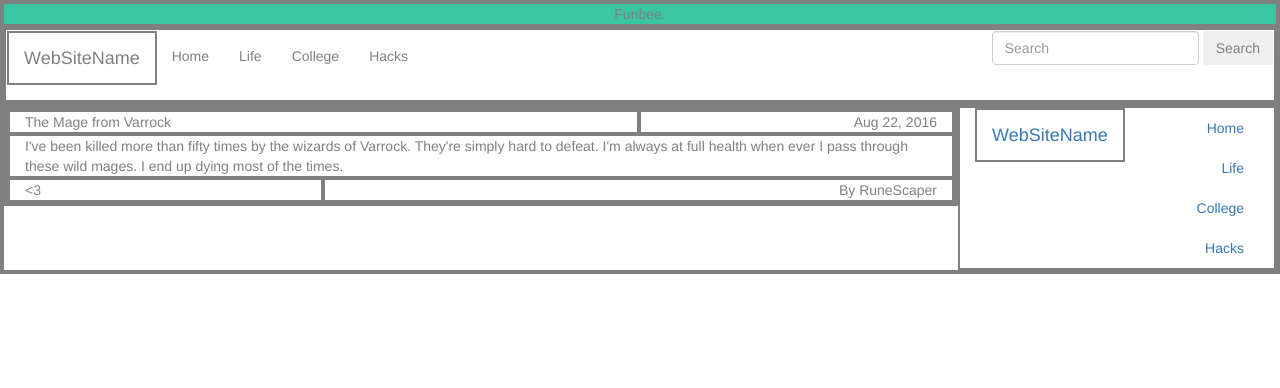
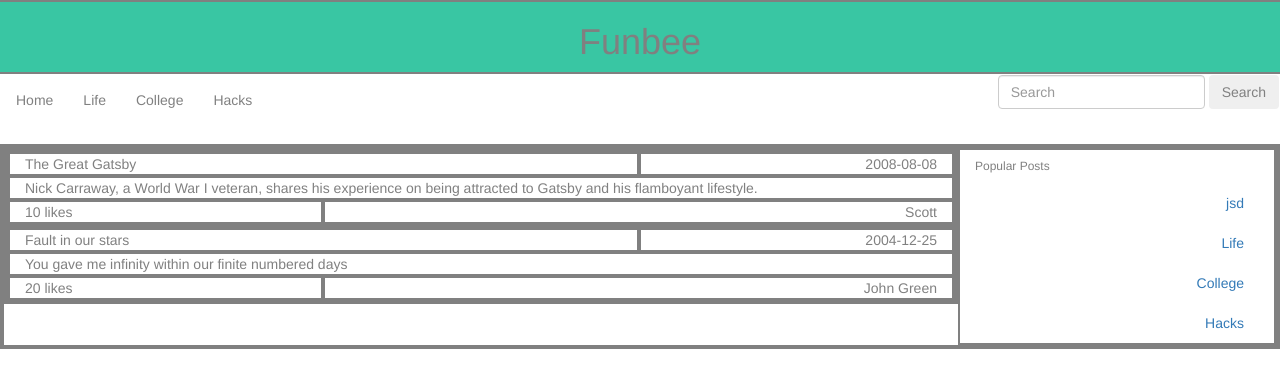
Before and after one commit to sowmyavoona/collegeMagazine, a PHP site: page / in a window 1280 px wide. Shown: the top 388 px of the page. Run offline with PHP 8.4, Linux system fonts and the light colour scheme; data comes from the database, SQL or seed files in the repository.

Commit message:
extracting articles from db
I think i also made few changes to index.php html code.

```diff
--- /dev/null
+++ b/core.php
@@ -0,0 +1,32 @@
+<?php
+require 'config.php';
+
+ob_start();
+
+$current_file = $_SERVER['SCRIPT_NAME'];
+
+if(isset($_SERVER['HTTP_REFERER']) && !empty($_SERVER['HTTP_REFERER'])) {
+	$http_referer = $_SERVER['HTTP_REFERER'];
+}
+
+function getNumberOfArticles() {
+	global $mysql_connect;
+	$query = "SELECT count(*) as numberOfArticles FROM article where isConfirmed = 1 ";
+
+		if($query_run = mysqli_query($mysql_connect, $query)) {
+			$query_run = mysqli_query($mysql_connect, $query);
+			if(mysqli_num_rows($query_run)>0){
+				$query_row = mysqli_fetch_assoc($query_run);
+				$return_field = $query_row['numberOfArticles'];
+				return $return_field;
+			}
+
+			else{
+				return 'something went wrong';
+			}
+		}
+}
+
+
+
+?>
--- a/index.php
+++ b/index.php
@@ -7,70 +7,63 @@
 
 </head>
 <body>
-
-<div class="container-fluid">
-
+	<?php
+		require 'phpVariables.php';
+	?>
 	<!-- SUPER HEADER -->
-
 	<div class="row super-header text-center">
-		Funbee.
+		<h1>Funbee </h1>
 	</div>
 
+
 	<!-- NAV BAR -->
-	<div class="row">
-	<div class="header">
 	<nav class="navbar navbar-bg-faded">
-			<div class="navbar-header">
-				<a class="navbar-brand" href="#">WebSiteName</a>
-			</div>
 		<ul class="nav navbar-nav">
-				<li class="active"><a href="#">Home</a></li>
+			<li><a href="#">Home</a></li>
 			<li><a href="#">Life</a></li>
 			<li><a href="#">College</a></li>
 			<li><a href="#">Hacks</a></li>
 		</ul>
+
 		<form class="form-inline pull-xs-right text-right">
 			<input class="form-control" type="text" placeholder="Search">
 			<button class="btn btn-outline-success" type="submit">Search</button>
 		</form>
 	</nav>
+
+	<div class="container-fluid">
+	<!-- WEB CONTENT -->
+		<div class="row">
+			<!-- Articles -->
+			<div class="col-xs-9">
+				<?php
+					for($i=0;$i<getNumberOfArticles();$i++){
+						echo
+						'<div class=" article row">
+							<div class="article-title col-xs-8">'.$titleArray[$i].'</div>
+							<div class="article-date col-xs-4 text-right">'.$dateArray[$i].'</div>
+							<div class="article-content col-xs-12">'.$contentArray[$i].'</div>
+							<div class="article-fans col-xs-4">'.$likesArray[$i].' likes</div>
+							<div class="article-author col-xs-8 text-right">'.$authorArray[$i].'</div>
+					</div> ';
+					}
+				?>
+
+			</div>
+
+			<!-- Popular Feed -->
+			<div class="col-xs-3">
+				<h6>Popular Posts </h6>
+				<ul class="nav text-right">
+					<li><a href="#">jsd</a></li>
+					<li><a href="#">Life</a></li>
+					<li><a href="#">College</a></li>
+					<li><a href="#">Hacks</a></li>
+				</ul>
 			</div>
 
 		</div>
 
-	<!-- WEB CONTENT -->
-	<div class="row">
-
-		<!-- Articles -->
-
-		<div class="col-xs-9">
-			<div class="articles row">
-				<div class="article-title col-xs-8">The Mage from Varrock</div>
-				<div class="article-date col-xs-4 text-right">Aug 22, 2016</div>
-				<div class="article-content col-xs-12">I've been killed more than fifty times by the wizards of Varrock. They're simply hard to defeat. I'm always at full health when ever I pass through these wild mages. I end up dying most of the times.</div>
-				<div class="article-fans col-xs-4"><3</div>
-				<div class="article-author col-xs-8 text-right">By RuneScaper</div>
 	</div>
-		</div>
-
-
-
-		<!-- Popular Feed -->
-
-		<div class="col-xs-3">
-		<div class="navbar-header">
-				<a class="navbar-brand" href="#">WebSiteName</a>
-			</div>
-			<ul class="nav text-right">
-				<li class="active"><a href="#">Home</a></li>
-				<li><a href="#">Life</a></li>
-				<li><a href="#">College</a></li>
-				<li><a href="#">Hacks</a></li>
-			</ul>
-
-		</div>
-	</div>
-</div>
-
 </body>
 </html>
```
Also changed, not shown: phpVariables.php (added, +33 -0 lines). Lines whose indentation alone changed are shown as unchanged.
